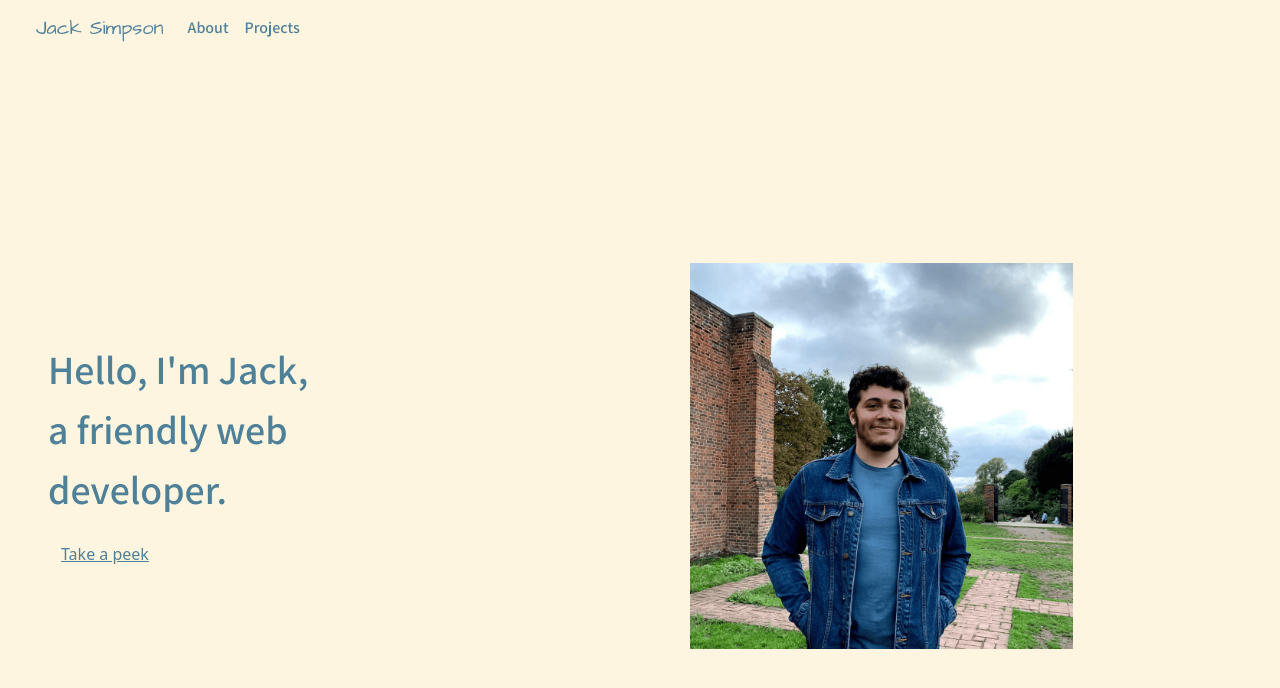
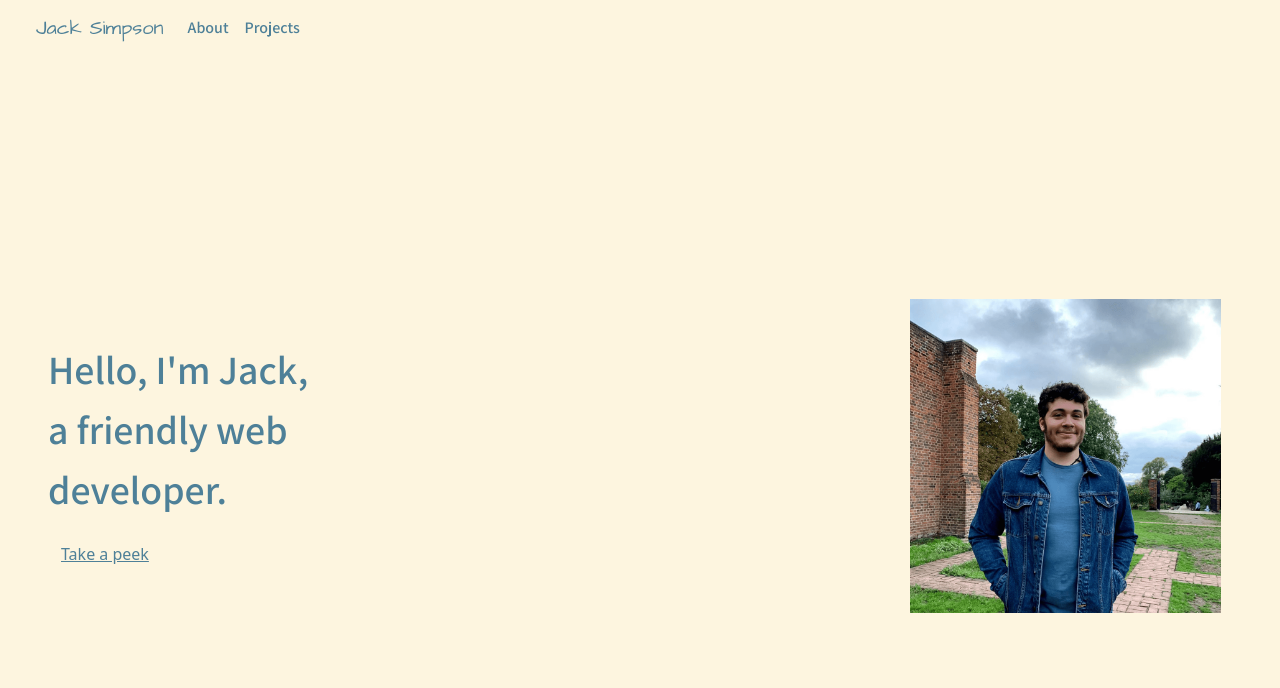
Before and after one commit to jsimpsonux/JackSimpsonPortfolio, a React (Vite) app: page / in a window 1280 px wide. Shown: the top 688 px of the page. Built offline with nearby package versions, Linux system fonts and the light colour scheme.

Commit message:
Fixed structure for homepage

```diff
--- a/src/App.css
+++ b/src/App.css
@@ -3,4 +3,5 @@
   margin: 0 auto;
   padding: 2rem;
   text-align: center;
+  width: 100%;
 }
--- a/src/pages/About/About.jsx
+++ b/src/pages/About/About.jsx
@@ -16,8 +16,8 @@ function About() {
         className="d-flex align-items-center"
         style={{ backgroundColor: "#fdf5df" }}
       >
-        <Row className="align-items-center">
-          <Col lg={4} className="ms-5">
+        <Row className="align-items-center" style={{ width: "100%" }}>
+          <Col lg={true} className="ms-5">
             <div class="">
             <p class="text-start fs-1" style={{ color: "#4e8098" }}>
               Hello, I'm Jack,
@@ -33,10 +33,11 @@ function About() {
             </Button>
             </div>
           </Col>
-          <Col className="">
+          <Col lg={true}></Col>
+          <Col lg={true} className="p-2">
             <img
-              src="./src/assets/JackSimpson.png"
-              className="ml-auto p-2"
+              src="src/assets/JackSimpson.png"
+              className=""
               thumbnail
             />
           </Col>
--- a/src/pages/About/style.css
+++ b/src/pages/About/style.css
@@ -43,6 +43,10 @@ p {
 }
 
 img {
-    width: 50%;
+    width: 80%;
     height: auto;
 }
+
+Container {
+    width: 100%;
+}
```
